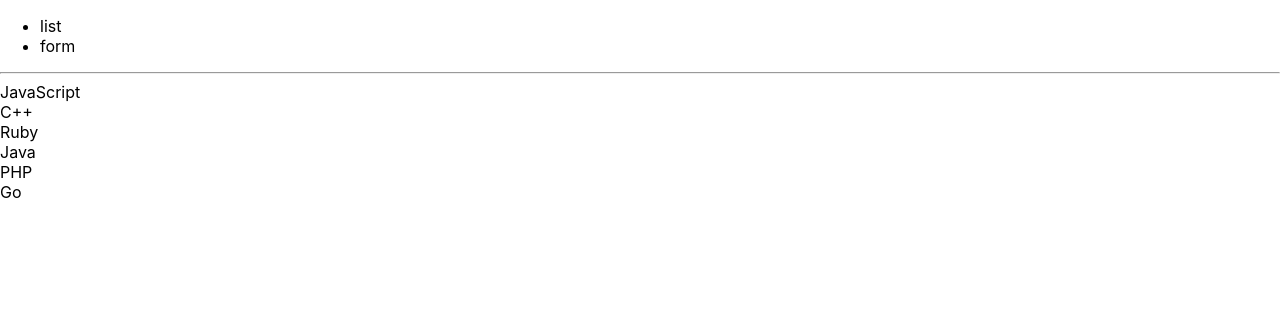
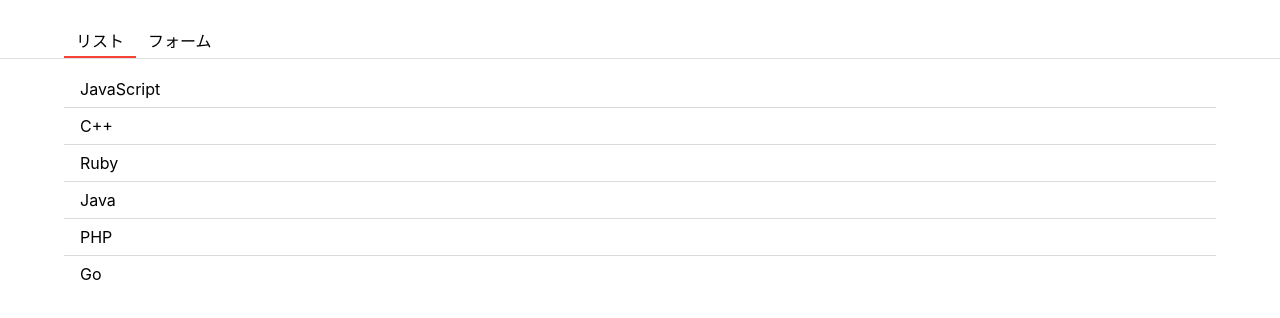
Before and after one commit to toyoboh/react-yassun-tutorial, a React (Create React App) app: page / in a window 1280 px wide. Shown: the top 318 px of the page. Built offline with nearby package versions, Linux system fonts and the light colour scheme.

Commit message:
youtube7
styled-components

```diff
--- a/package.json
+++ b/package.json
@@ -9,6 +9,7 @@
     "react": "^17.0.2",
     "react-dom": "^17.0.2",
     "react-scripts": "4.0.3",
+    "styled-components": "^5.3.0",
     "web-vitals": "^1.1.2"
   },
   "scripts": {
--- a/src/App.js
+++ b/src/App.js
@@ -2,7 +2,27 @@
 import { List } from "./List";
 import { Form } from "./Form";
 import { getLanguages } from "./const/languages.js";
+import styled from "styled-components";
 
+const Header = styled.header`
+  display: flex;
+  justify-content: space-between;
+  padding: 24px 64px 0;
+  border-bottom: 1px solid #E0E0E0;
+`;
+
+const HeaderUl = styled.ul`
+  display: flex;
+  padding: 0;
+  margin: 0;
+`;
+
+const HeaderLi = styled.li`
+  list-style: none;
+  padding: 4px 12px;
+  cursor: pointer;
+  border-bottom: ${ props => props.focused ? "2px solid #F44336" : "none" };
+`;
 
 function App() {
   const [tab, setTab] = useState("list");
@@ -24,13 +44,12 @@
 
   return (
     <div>
-      <header>
-        <ul>
-          <li onClick={ () => setTab("list") }>list</li>
-          <li onClick={ () => setTab("form") }>form</li>
-        </ul>
-      </header>
-      <hr />
+      <Header>
+        <HeaderUl>
+          <HeaderLi focused={ tab === 'list' } onClick={ () => setTab("list") }>リスト</HeaderLi>
+          <HeaderLi focused={ tab === 'form' } onClick={ () => setTab("form") }>フォーム</HeaderLi>
+        </HeaderUl>
+      </Header>
       {
         tab === "list" ? <List langs={langs} /> : <Form onAddLang={addLang} />
       }
--- a/src/Form.js
+++ b/src/Form.js
@@ -1,4 +1,31 @@
 import { useState } from "react";
+import { Button } from "./components/button.js";
+import styled from "styled-components";
+
+const Container = styled.div`
+    padding: 12px 64px;
+`;
+
+const Label = styled.label`
+    display: flex;
+    color: #757575;
+    font-size: 14px;
+    font-weight: bold;
+`;
+
+const Input = styled.input`
+    border-radius: 3px;
+    padding: 4px 8px;
+    border: 1px solid black;
+`;
+
+const ButtonContainer = styled.div`
+    margin-top: 24px;
+`;
+
+const FormButton = styled(Button)`
+    width: 120px;
+`
 
 export const Form = ({ onAddLang }) => {
     const [ text, setText ] = useState("");
@@ -9,19 +36,20 @@
     }
 
     return(
-        <div>
+        <Container>
             <h4>新しい言語の追加</h4>
             <form onSubmit={ submitForm }>
                 <div>
-                    <input type="text"
+                    <Label>言語</Label>
+                    <Input type="text"
                         value={ text }
                         onChange={(e) => setText(e.target.value)}
                      />
                 </div>
-                <div>
-                    <button>追加</button>
-                </div>
+                <ButtonContainer>
+                    <FormButton>追加</FormButton>
+                </ButtonContainer>
             </form>
-        </div>
+        </Container>
     )
 }
--- a/src/List.js
+++ b/src/List.js
@@ -1,22 +1,26 @@
-import { useEffect } from "react";
+import styled from "styled-components";
+
+const Container = styled.div`
+  padding: 12px 64px;
+`;
+
+const ListItem = styled.div`
+  padding: 8px 16px;
+
+  &:nth-child(n+2) {
+      border-top: 1px solid #D9DBDE;
+  }
+`;
 
 export const List = ({ langs }) => {
 
-    useEffect(() => {
-        console.log("List.js:useEffect");
-
-        return () => {
-            console.log("List.js:useEffect:unmounting");
-        }
-    })
-
     return(
-        <div>
+        <Container>
             {
                 langs.map((lang, index) => {
-                    return <div key={ index }>{ lang }</div>
+                    return <ListItem key={ index }>{ lang }</ListItem>
                 })
             }
-        </div>
+        </Container>
     )
 }
--- /dev/null
+++ b/src/components/button.js
@@ -0,0 +1,13 @@
+import styled from "styled-components";
+
+export const Button = styled.button`
+  border: none;
+  border-radius: 3px;
+  background-color: #2196F3;
+  padding: 8px 16px;
+  min-width: 100px;
+  font-size: 14px;
+  font-weight: bold;
+  color: white;
+  cursor: pointer;
+`;
```
Also changed, not shown: 1 other file (tests, documents, lock files or other folders).
